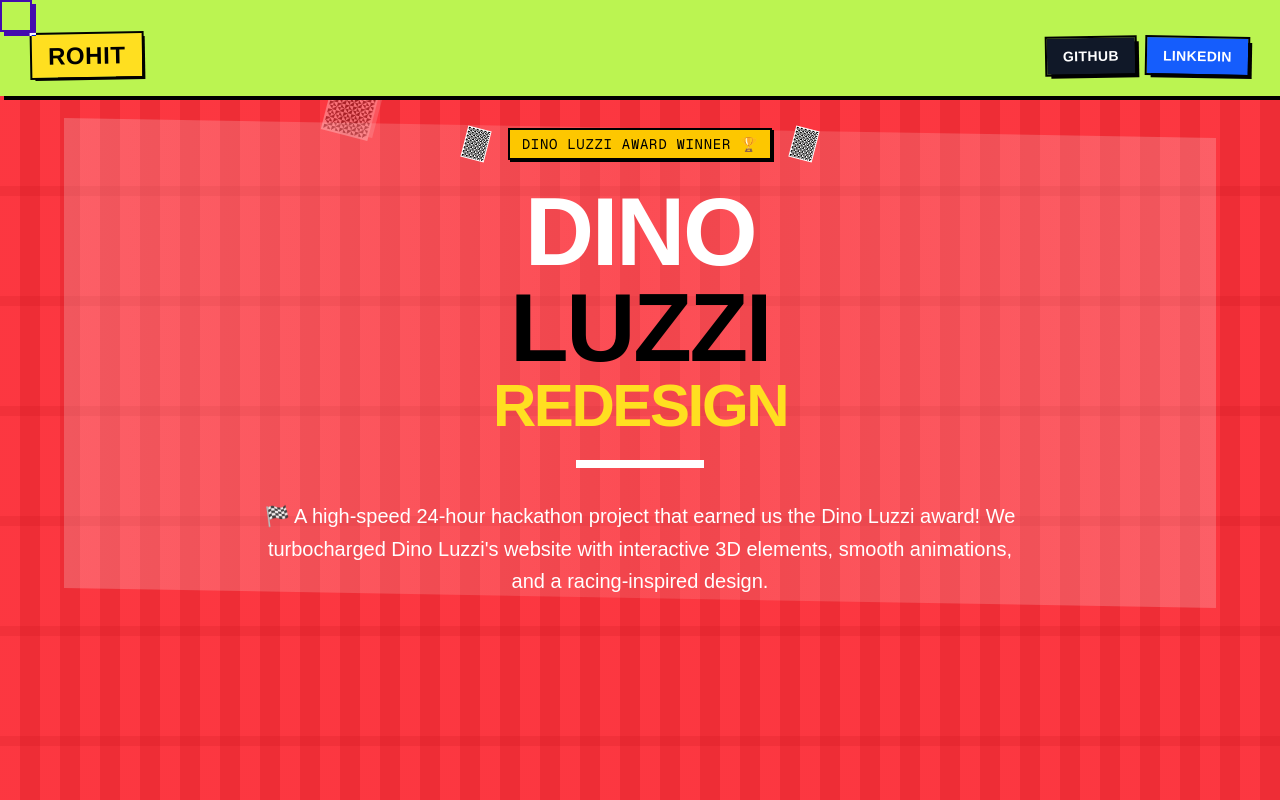
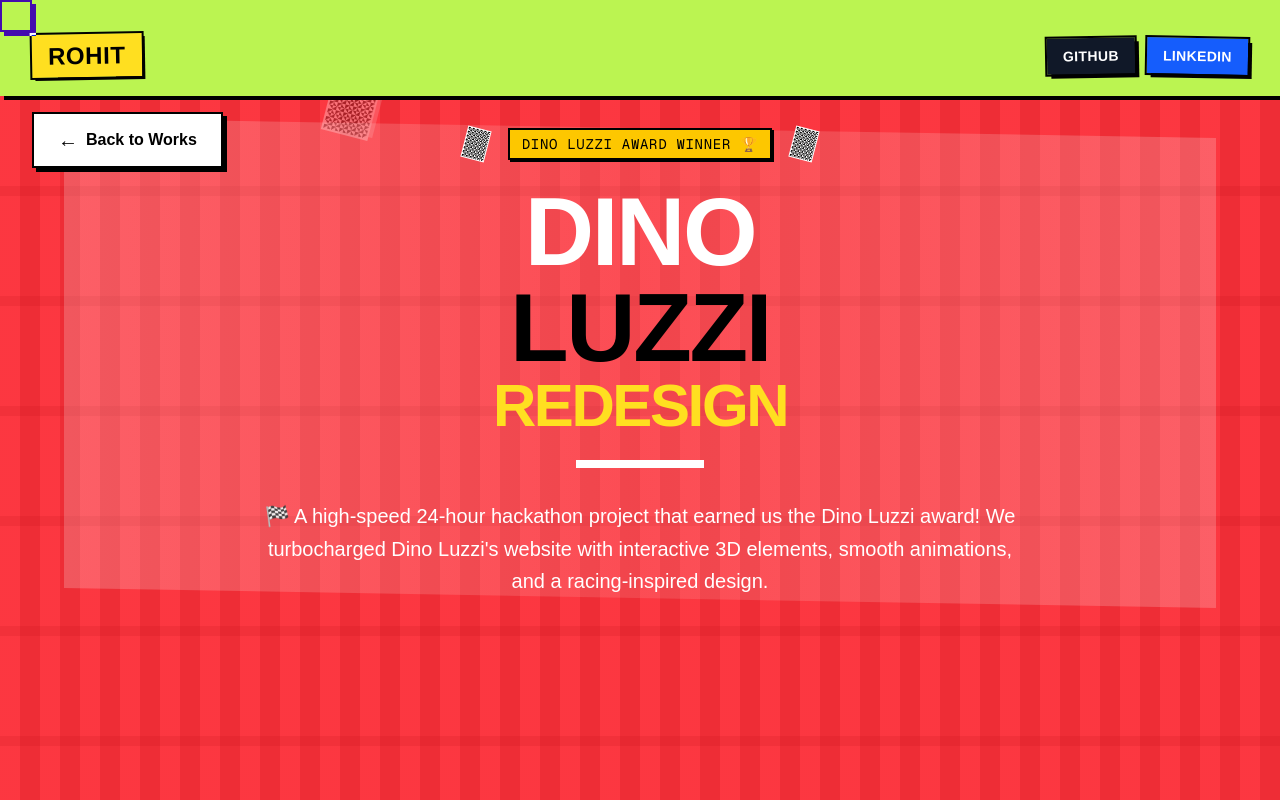
Before and after one commit to rdg922/portfolio, a Next.js app: page /work/dino-luzzi in a window 1280 px wide. Shown: the top 800 px of the page. Built offline with nearby package versions, Linux system fonts and the light colour scheme.

Commit message:
Add back to work section

```diff
--- a/src/app/work/dino-luzzi/page.tsx
+++ b/src/app/work/dino-luzzi/page.tsx
@@ -7,6 +7,7 @@
 import Image from "next/image";
 import PageTransition, {
   TransitionOverlay,
+  triggerPageTransition,
 } from "../../../components/PageTransition";
 import Footer from "@/components/Footer";
 import Link from "next/link";
@@ -174,6 +175,25 @@
             <div className="absolute -top-2 -right-2 text-yellow-400 text-2xl">
               💨
             </div>
+          </div>
+
+          {/* Back to Works button */}
+          <div
+            className="fixed top-28 left-8 z-50"
+            onClick={(e) => {
+              e.preventDefault();
+              triggerPageTransition("/#my-work", e.currentTarget, "bg-gray-50");
+            }}
+          >
+            <Link
+              href="/#my-work"
+              className="group bg-white border-2 border-black px-6 py-3 shadow-[4px_4px_0px_0px_rgba(0,0,0,1)] hover:shadow-[6px_6px_0px_0px_rgba(0,0,0,1)] hover:-translate-y-1 transition-all duration-300 font-black text-black flex items-center gap-2"
+            >
+              <span className="text-xl group-hover:translate-x-[-4px] transition-transform duration-300">
+                ←
+              </span>
+              Back to Works
+            </Link>
           </div>
 
           {/* Header with racing theme */}
```
